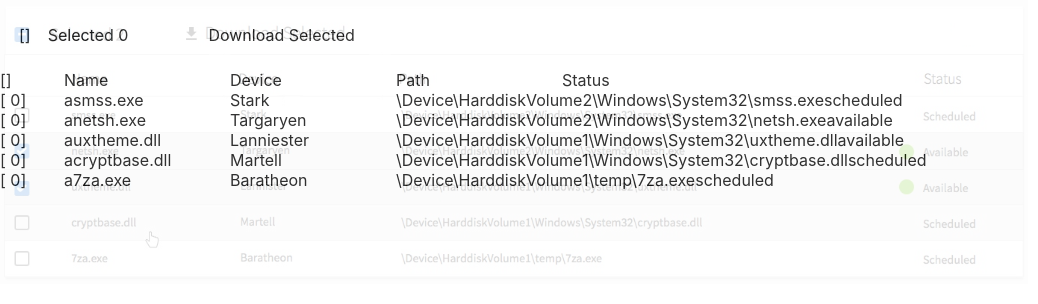
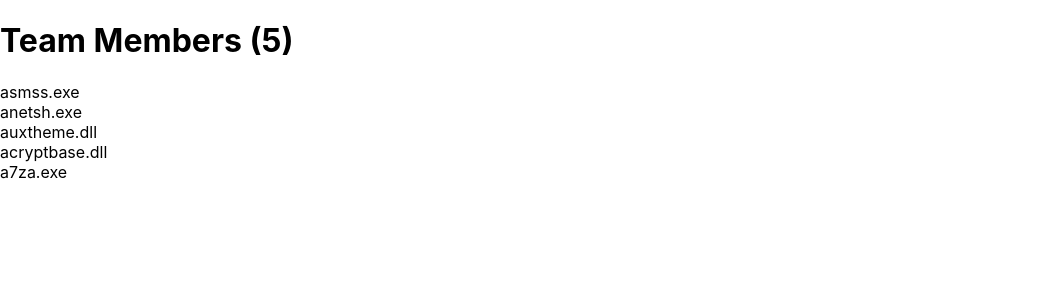
Before and after one commit to aaronpruzaniec/system-inventory, a React (Create React App) app: page / in a window 1280 px wide. Shown: the top 304 px of the page, without its empty margins (0-1038 px from the left). Built offline with nearby package versions, Linux system fonts and the light colour scheme.

Commit message:
Revision

```diff
--- a/src/App.js
+++ b/src/App.js
@@ -1,15 +1,10 @@
 import React, { useState } from "react";
+import Row from "./Components/Row/Row";
+// import "./App.scss";
 
-import a1 from "./a1.jpg";
-import logo from "./logo.svg";
-import Row from "./Components/Row/Row";
-
-import "./App.scss";
-
-function App() {
-  const [state, setState] = useState({});
-  const [data, setData] = useState({
-    mock: [
+export default function App() {
+  const [players2, setPlayers2] = useState({
+    data: [
       {
         name: "asmss.exe",
         device: "Stark",
@@ -44,67 +39,25 @@ function App() {
     selected: {},
   });
 
-  function select(newValue) {
-    // let a = state;
-    // a[newValue] = true;
-    // setState(a);
-    //console.log(a);
-  }
-
-  const playersList = data.mock.map(({ name, device, path, status }) => (
+  const playersList = players2.data.map(
+    ({ name, device, path, status }, index) => (
+      <div key={index}>
         <Row
-      key={name}
-      data={data}
+          allPlayers={players2}
+          removePlayer={setPlayers2}
           name={name}
           device={device}
           path={path}
-      setData={setData}
-      setState={setState}
-      state={state}
           status={status}
-      select={select}
-    ></Row>
-  ));
+        />
+      </div>
+    )
+  );
 
   return (
     <div className="App">
-      <div id="tools" data-testid="tools" className="">
-        <div id="invertSelection" data-testid="invertSelection">
-          []
-        </div>
-        <div id="count" data-testid="count">
-          Selected {Object.entries(state).length}
-        </div>
-        <div id="" data-testid>
-          Download Selected
-        </div>
-      </div>
-      <img id="a1" src={a1}></img>
-      <div id="directory">
-        <div className="row">
-          <div className=" c1">[]</div>
-          <div className=" c2">Name</div>
-          <div className=" c3">Device</div>
-          <div className=" c4">Path</div>
-          <div className=" c5">Status</div>
-        </div>
+      <h1>Team Members ({players2.data.length})</h1>
       {playersList}
-        {/* {data.map((x) => (
-          <Row
-            key={x.name}
-            name={x.name}
-            device={x.device}
-            path={x.path}
-            setState={setState}
-            state={state}
-            status={x.status}
-            select={select}
-          ></Row>
-        ))} */}
-      </div>
-      {/* {state} */}
     </div>
   );
 }
-
-export default App;
--- a/src/Components/Row/Row.js
+++ b/src/Components/Row/Row.js
@@ -1,39 +1,62 @@
-import React, { useEffect, useState } from "react";
+import React from "react";
+import "./Row.scss";
 
-function Row(props) {
-  const [rowData, setRowData] = useState(props);
-  const [test, setTest] = useState(false);
+// Destructuring props in the function arguments.
+const Player = ({ allPlayers, removePlayer, name, yearsPro, position }) => {
+  const handleRemove = () => {
+    let handleData2 = new Object();
+    handleData2.data = allPlayers.data;
+    handleData2.selected = allPlayers.selected;
+    allPlayers.selected[name] = true;
+    let handleData = {
+      data: [
+        {
+          name: "asmss.exe",
+          device: "Stark",
+          path: "\\Device\\HarddiskVolume2\\Windows\\System32\\smss.exe",
+          status: "scheduled",
+        },
+        {
+          name: "anetsh.exe",
+          device: "Targaryen",
+          path: "\\Device\\HarddiskVolume2\\Windows\\System32\\netsh.exe",
+          status: "available",
+        },
+        {
+          name: "auxtheme.dll",
+          device: "Lanniester",
+          path: "\\Device\\HarddiskVolume1\\Windows\\System32\\uxtheme.dll",
+          status: "available",
+        },
+        {
+          name: "acryptbase.dll",
+          device: "Martell",
+          path: "\\Device\\HarddiskVolume1\\Windows\\System32\\cryptbase.dll",
+          status: "scheduled",
+        },
+        {
+          name: "a7za.exe",
+          device: "Baratheon",
+          path: "\\Device\\HarddiskVolume1\\temp\\7za.exe",
+          status: "scheduled",
+        },
+      ],
+      selected: { "auxtheme.dll": true },
+    };
+    //handleData.selected[name] = true;
+    console.log(handleData);
+    console.log(handleData2);
+    removePlayer(handleData2);
+  };
 
-  useEffect(() => {
-    setRowData(props);
-  }, [props]);
+  return (
+    <span
+      className={allPlayers.selected[name] ? "bold" : null}
+      onClick={handleRemove}
+    >
+      {name}
+    </span>
+  );
+};
 
-  function handleChange(event) {
-    let handleData2 = {};
-    handleData2 = props.data;
-    handleData2.selected[props.name] = true;
-    props.setData(handleData2);
-    // handleData2.data = props.state;
-    // handleData2.selected = allPlayers.selected;
-    // allPlayers.selected[name] = true;
-    // console.log(handleData);
-    // console.log(handleData2);
-    // removePlayer(handleData2);
-  }
-  return (
-    <div
-      className={`row ${props.data[props.name] ? "selected" : null}`}
-      onClick={handleChange}
-    >
-      <div className={`c1`}>
-        [{test} {Object.entries(props.state).length}]
-      </div>
-      <div className={`c2`}>{rowData.name}</div>
-      <div className={`c3`}>{rowData.device}</div>
-      <div className={`c4`}>{rowData.path}</div>
-      <div className={`c5`}>{rowData.status}</div>
-    </div>
-  );
-}
-
-export default Row;
+export default Player;
--- /dev/null
+++ b/src/Components/Row/Row.scss
@@ -0,0 +1,3 @@
+.bold {
+  font-weight: 700;
+}
```
Lines whose indentation alone changed are shown as unchanged.
